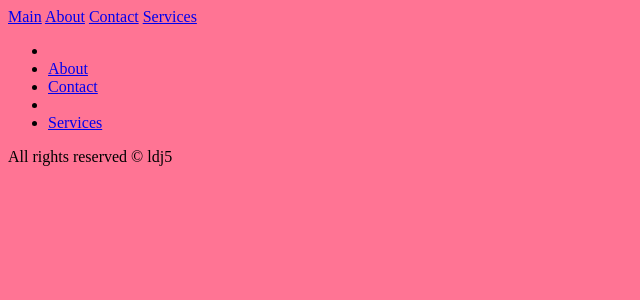
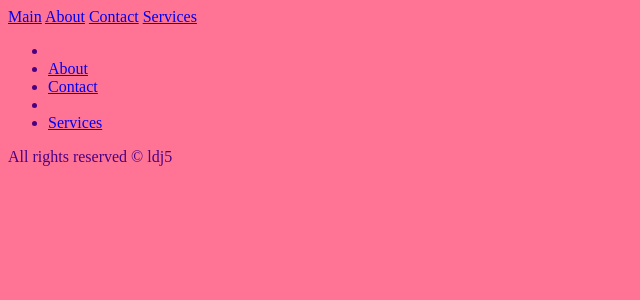
Before and after one commit to c35punk/CSS-Advanced, a Jekyll site: the page built from index.html, in a window 1280 px wide. Shown: the top 300 px of the page, without its empty margins (0-640 px from the left). Built offline with Jekyll 4.4.1, drawn with Linux system fonts in a browser that asks for light colours.

Commit message:
css update

```diff
--- a/css/site.css
+++ b/css/site.css
@@ -1,3 +1,4 @@
 body {
     background: #ff7494;
+    color: indigo;
 }
```
